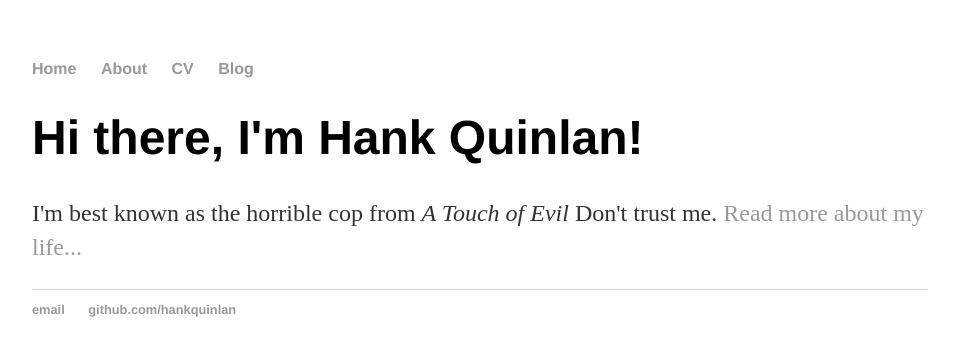
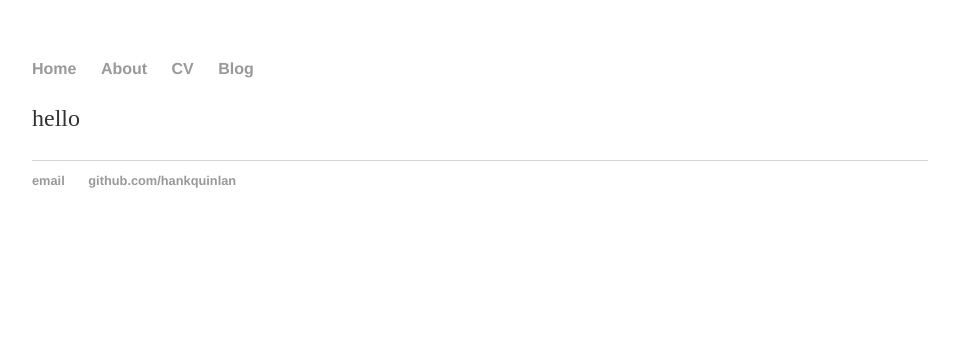
Before and after one commit to DrakonianMight/DrakonianMight.github.io, a Jekyll site: the page built from index.html, in a window 1280 px wide. Shown: the top 356 px of the page, without its empty margins (160-1115 px from the left). Built offline with Jekyll 4.4.1, drawn with Linux system fonts in a browser that asks for light colours.

Commit message:
Update index.html

```diff
--- a/index.html
+++ b/index.html
@@ -1,8 +1,8 @@
 ---
 layout: default
-title: Hank Quinlan, Horrible Cop
+title: Drak's Test Page
 ---
 <div class="blurb">
-	<h1>Hi there, I'm Hank Quinlan!</h1>
-	<p>I'm best known as the horrible cop from <em>A Touch of Evil</em> Don't trust me. <a href="/about">Read more about my life...</a></p>
+	<h1Roses are Red</h1>
+	<p>hello</p>
 </div><!-- /.blurb -->
```
